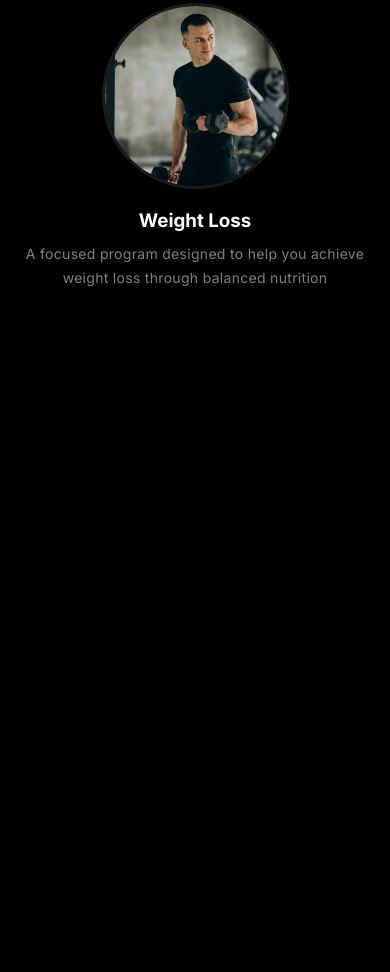
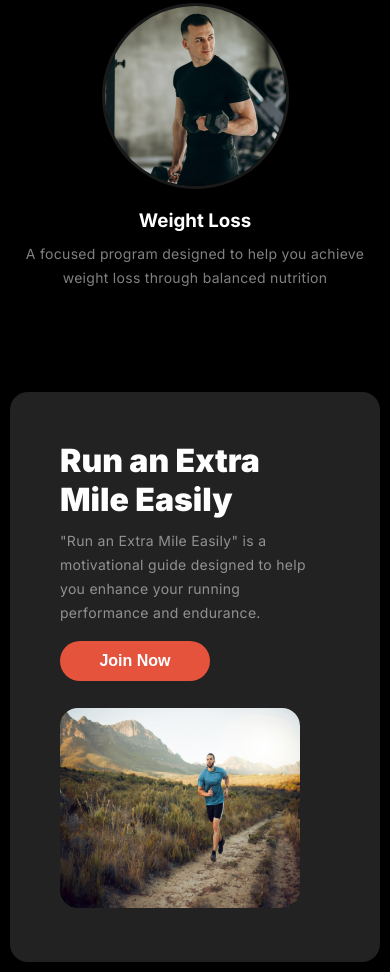
Before and after one commit to Al-Shahriar-Nazim/ph-assingment2, a plain HTML site: page index.html in a window 390 px wide. Shown: the part 2501-3473 px from the top of the page. Before the commit the page ends 2833 px from the top, so only its background shows below. Drawn offline with Linux system fonts and the light colour scheme.

Commit message:
added run section

```diff
--- a/index.html
+++ b/index.html
@@ -123,6 +123,24 @@
           </div>
         </div>
       </section>
+      <!-- Run an Extra Mile Easily -->
+      <section class="run-all-section">
+        <div class="run-section">
+          <div class="content">
+            <h3>Run an Extra
+              <br>
+              Mile Easily</h3>
+            <p>
+              "Run an Extra Mile Easily" is a motivational guide designed to
+              help you enhance your running performance and endurance.
+            </p>
+            <button>Join Now</button>
+          </div>
+          <div class="content-img">
+            <img src="images/run.jpg" alt="" />
+          </div>
+        </div>
+      </section>
     </main>
     <!-- this main section close -->
     <!-- this footer section start -->
--- a/styles/style.css
+++ b/styles/style.css
@@ -193,7 +193,6 @@ body {
 .habits-all-section {
   width: 100%;
   margin-top: 100px;
-  color: white;
   & .habit-section {
     max-width: 1070px;
     margin: 0px auto;
@@ -240,6 +239,63 @@ body {
         letter-spacing: 0.3px;
         margin-top: 10px;
       }
+    }
+  }
+}
+
+/* Run an Extra Mile Easily */
+.run-all-section {
+  width: 100%;
+  margin-top: 100px;
+  color: white;
+
+  & .run-section {
+    display: flex;
+    justify-content: space-between;
+    max-width: 1070px;
+    height: 370px;
+    margin: 0px auto;
+    padding: 50px;
+    border-radius: 18px;
+
+    background: rgb(34, 34, 34);
+  }
+  & .content {
+    width: 40%;
+    & h3 {
+      font-size: 3rem;
+      font-weight: 900;
+      line-height: 120%;
+      color: rgb(255, 255, 255);
+      margin-bottom: 14px;
+    }
+    & p {
+      color: rgba(255, 255, 255, 0.5);
+      letter-spacing: 0.3px;
+      line-height: 24px;
+      font-size: 14px;
+      font-weight: 400;
+      margin-bottom: 2rem;
+    }
+    & button {
+      width: 200px;
+      height: 54px;
+      border-radius: 42px;
+      background: rgb(230, 83, 60);
+      line-height: 22px;
+      font-weight: 600;
+      font-size: 1.2rem;
+      border: none;
+      outline: none;
+      color: #ffffff;
+    }
+  }
+  & .content-img {
+    width: 40%;
+    & img {
+      width: 365px;
+      height: 300px;
+      border-radius: 18px;
     }
   }
 }
@@ -358,4 +414,42 @@ body {
       }
     }
   }
+
+  /* Run an Extra Mile Easily */
+
+  .run-all-section {
+    margin-top: 50px;
+    padding: 10px;
+    & .run-section {
+      flex-direction: column;
+      max-width: 100%;
+      height: 570px;
+    }
+    & .content {
+      width: 100%;
+      margin: 0px auto;
+      & h3 {
+        font-size: 2rem;
+        margin-bottom: 10px;
+      }
+      & p {
+        margin-bottom: 1rem;
+      }
+      & button {
+        width: 150px;
+        height: 40px;
+        border-radius: 40px;
+        font-size: 1rem;
+      }
+    }
+    & .content-img {
+      width: 100%;
+
+      & img {
+        margin-right: 70px;
+        width: 240px;
+        height: 200px;
+      }
+    }
+  }
 }
```
